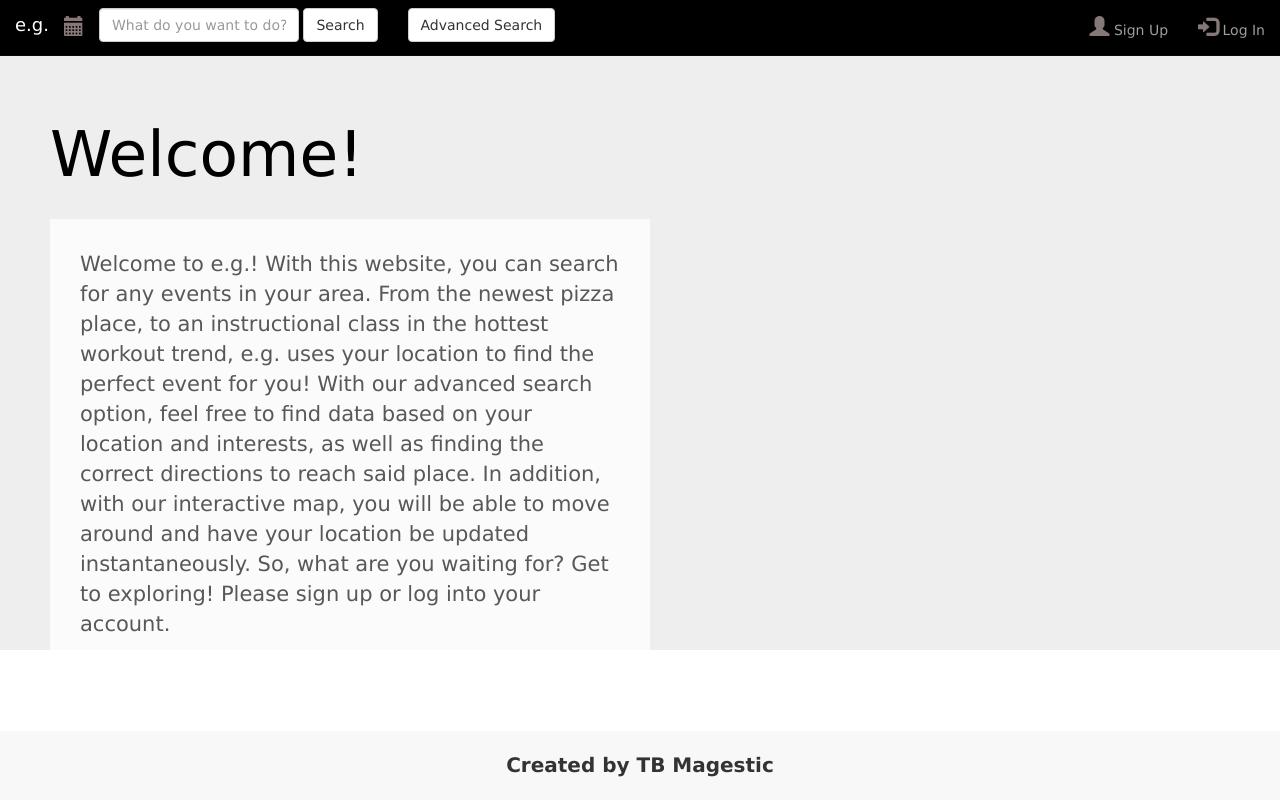
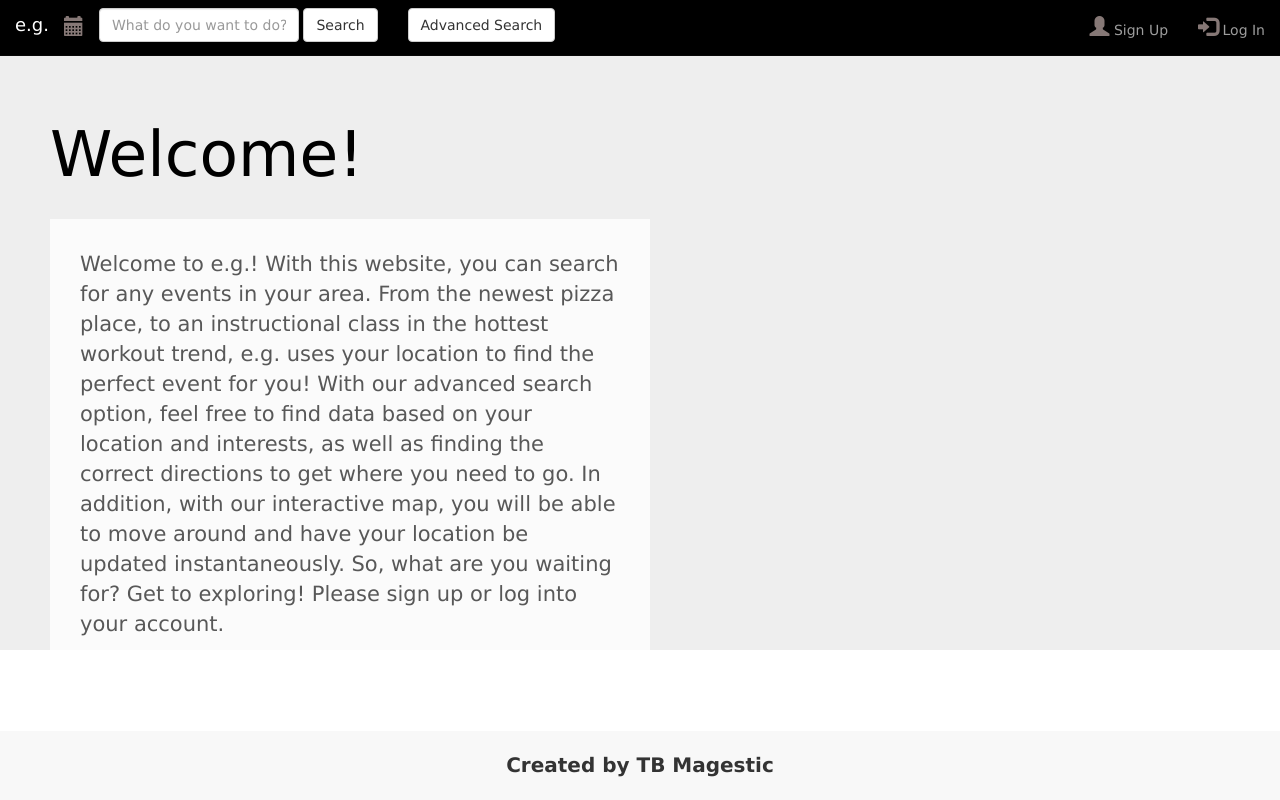
Before and after one commit to ykadir42/tbmagestic, a Flask app: page / in a window 1280 px wide. Run offline with Flask 2, Linux system fonts and the light colour scheme; some libraries are stand-ins or nearby versions.

Commit message:
Changes in some html files

```diff
--- a/templates/advancedsearch.html
+++ b/templates/advancedsearch.html
@@ -51,13 +51,13 @@
 	  <div class="form-group">
 	    What are you looking for?
 	    <input type="text" class="form-control" name="inputQuery" placeholder="Broadway Shows, Open Mic, Shake Shack, Art Classes, etc.">
-	    <br><br>
+	    <br>
 	    Near Where?
 	    <input type="text" class="form-control" name="inputAddress" placeholder="345 Chambers St, New York, NY 10282">
-	    <br><br>
+	    <br>
 	    Within How Many Miles?
 	    <input type="number" class="form-control" name="inputRadius" placeholder="2">
-	    <br><br>
+	    <br>
 	    <button type="submit" class="button button1"> Submit </button>
 	  </div>
 	</form>
--- a/templates/index.html
+++ b/templates/index.html
@@ -8,7 +8,7 @@
   From the newest pizza place, to an instructional class in the hottest workout
   trend, e.g. uses your location to find the perfect event for you! With our advanced search
   option, feel free to find data based on your location and interests, as well as finding
-  the correct directions to reach said place. In addition, with our interactive map, you
+  the correct directions to get where you need to go. In addition, with our interactive map, you
   will be able to move around and have your location be updated instantaneously. So, what
   are you waiting for? Get to exploring! Please sign up or log into your account.
   </p>
```
